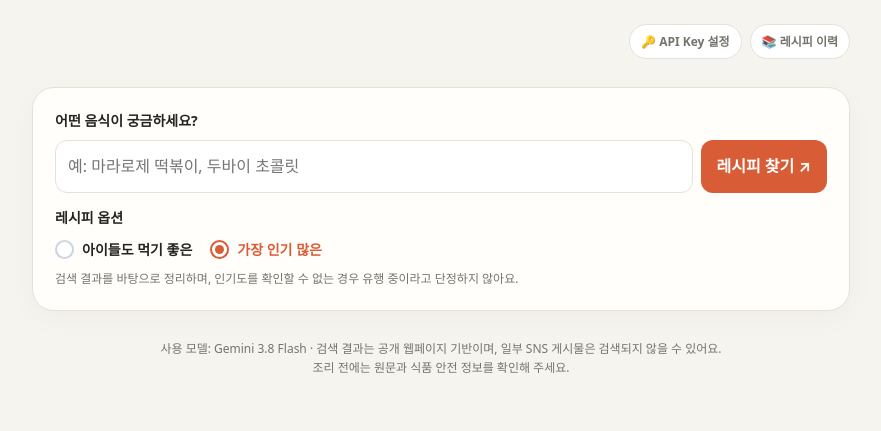
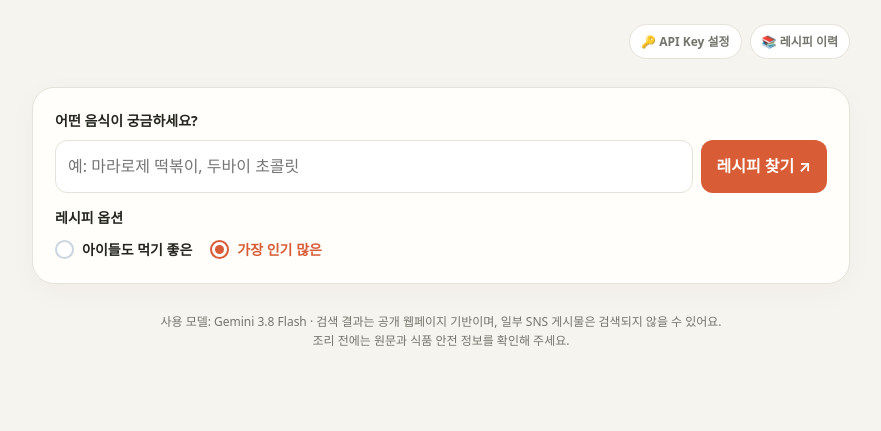
Before and after one commit to jeehjung/food, a plain HTML site: page index.html in a window 1280 px wide. Shown: the whole page, without its empty margins (199-1080 px from the left). Drawn offline with Linux system fonts and the light colour scheme.

Commit message:
Remove recipe search hint text

```diff
--- a/index.html
+++ b/index.html
@@ -51,7 +51,7 @@
 
 <section class="panel"><form id="recipeForm"><label for="food">어떤 음식이 궁금하세요?</label><div class="foodrow"><input id="food" placeholder="예: 마라로제 떡볶이, 두바이 초콜릿" required maxlength="100"><button class="primary" id="searchBtn" type="submit">레시피 찾기 ↗</button></div>
 <div class="options"><fieldset class="recipe-style-fieldset"><legend>레시피 옵션</legend><label class="recipe-radio"><input type="radio" name="style" value="아이들도 먹기 좋은"><span class="radio-mark"></span><span>아이들도 먹기 좋은</span></label><label class="recipe-radio"><input type="radio" name="style" value="가장 인기 많은" checked><span class="radio-mark"></span><span>가장 인기 많은</span></label></fieldset></div>
-<p class="hint">검색 결과를 바탕으로 정리하며, 인기도를 확인할 수 없는 경우 유행 중이라고 단정하지 않아요.</p>
+
 </form>
 </section>
 <div class="modalback history-backdrop" id="historyModal" role="dialog" aria-modal="true" aria-labelledby="historyModalTitle"><div class="history-modal-panel"><div class="history-modal-head"><div class="history-modal-icon">◷</div><h2 id="historyModalTitle">저장된 레시피 보관함</h2><button type="button" class="history-close" id="historyClose" aria-label="닫기">×</button></div><div id="historyList" class="history-list"></div><div class="history-modal-footer"><button type="button" id="historyFooterClose">닫기</button></div></div></div><div id="status" role="status" aria-live="polite"></div><section class="result" id="result"><h2 id="resultTitle">레시피 정리</h2><div class="sub" id="resultSub"></div><div class="result-serving"><label>용량 조정</label><div class="serving-stepper"><button type="button" id="servingsDown" class="serving-step" aria-label="용량 줄이기" title="용량 줄이기">−</button><output id="resultServings" aria-live="polite">기본 양</output><button type="button" id="servingsUp" class="serving-step" aria-label="용량 늘리기" title="용량 늘리기">＋</button></div><p class="hint">버튼으로 용량을 조정하면 재료 양이 자동 계산돼요.</p></div><div class="answer" id="answer"></div><div class="sources"><h3>🔎 참고한 웹 출처</h3><div class="source-list" id="sourceList"></div></div><div class="actions"><button class="ghost" id="againBtn" type="button">다른 스타일로 다시 찾기</button></div></section>
```
